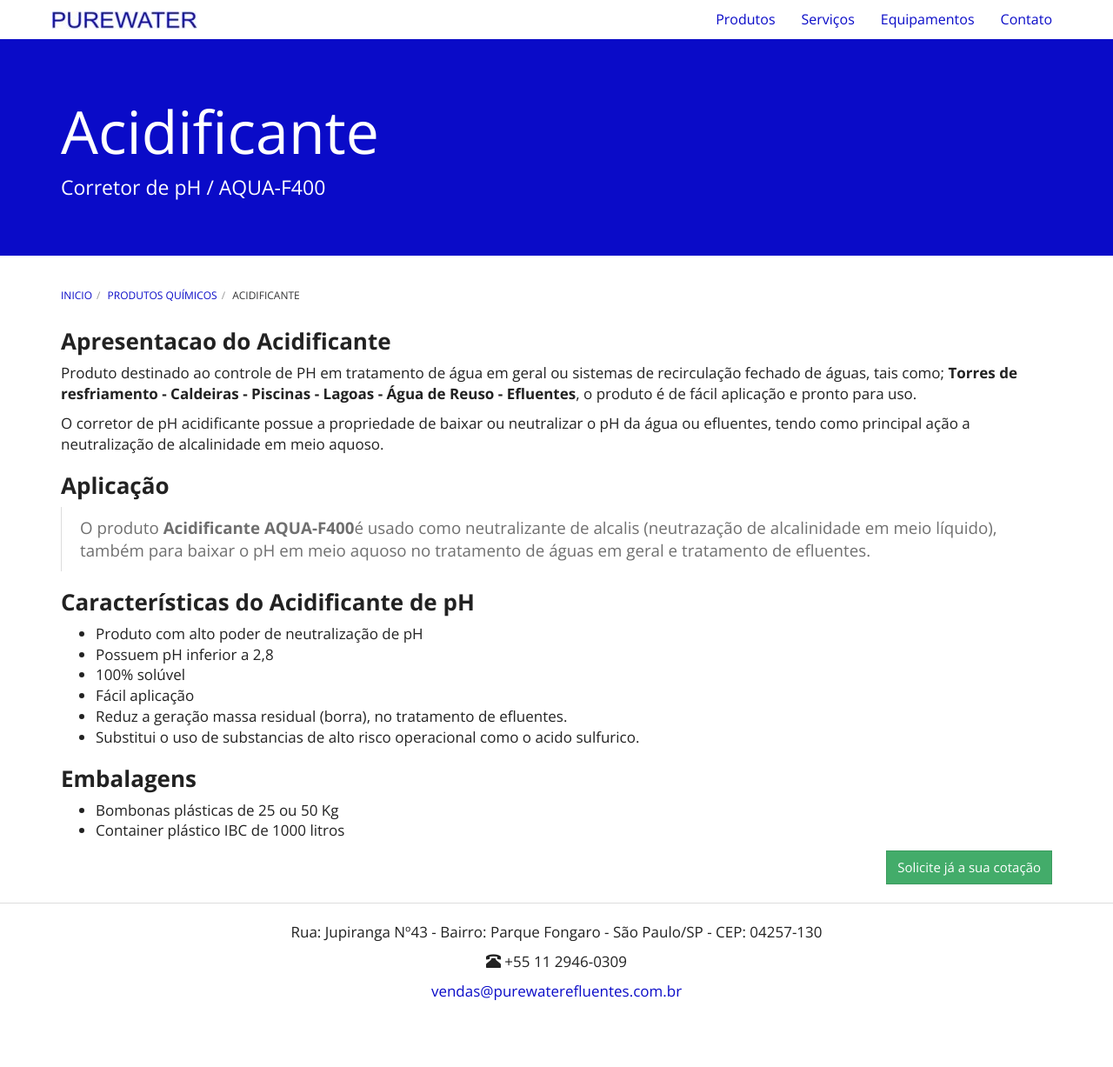
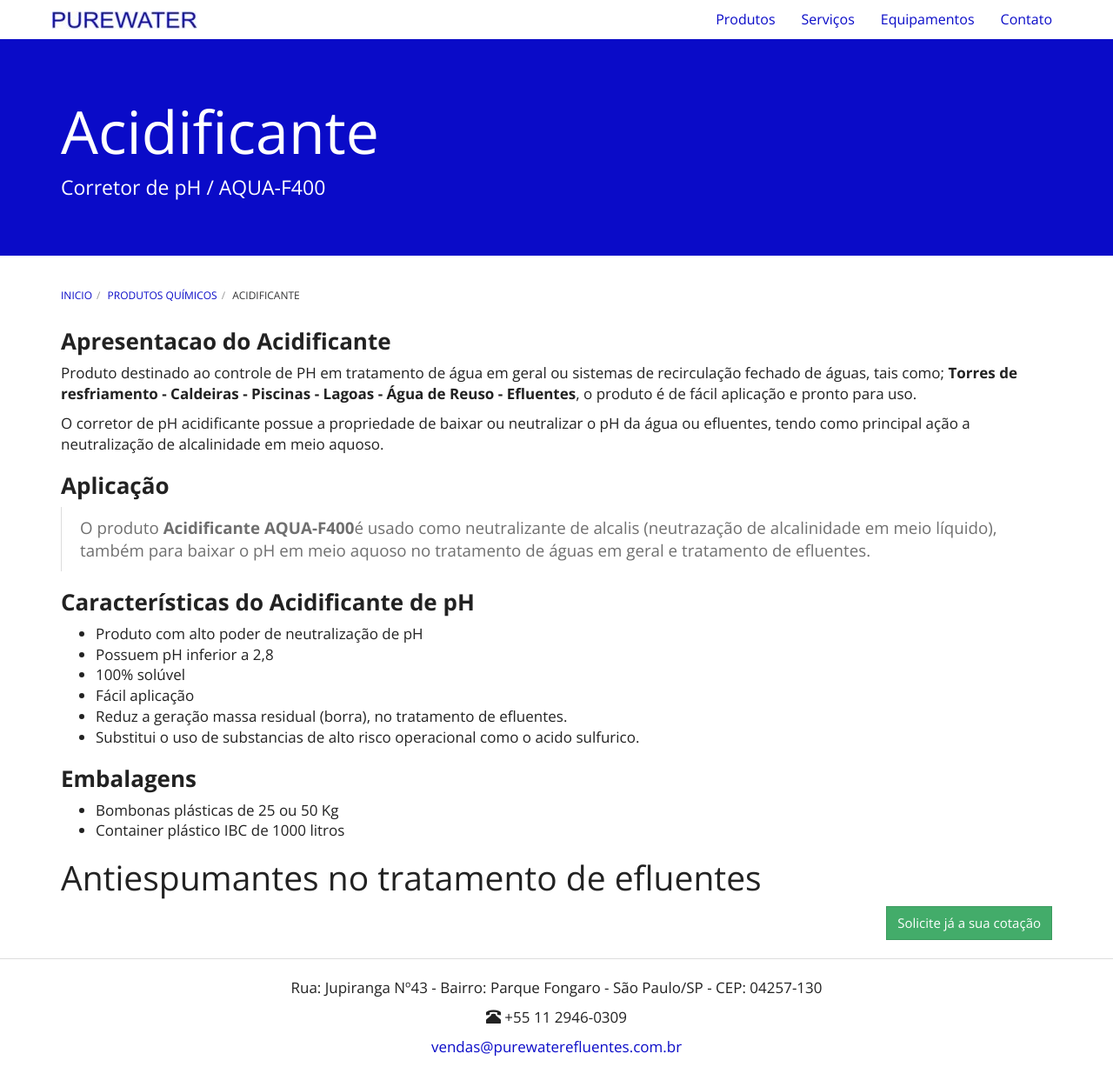
Before and after one commit to purewaterefluentes/purewaterefluentes.github.io, a Jekyll site: the page built from produtos/acidificante.md, in a window 1280 px wide and 1227 px high. Shown: the whole window at 87% size. Built offline with Jekyll 4.4.1, drawn with Linux system fonts in a browser that asks for light colours; nearby versions of some CDN libraries; library files that are not in the unit come from our copies.

Commit message:
Update acidificante.md

```diff
--- a/produtos/acidificante.md
+++ b/produtos/acidificante.md
@@ -29,3 +29,5 @@
 
 - Bombonas plásticas de 25 ou 50 Kg
 - Container plástico IBC de 1000 litros
+
+<h1 class="entry-title" itemprop="headline">Antiespumantes no tratamento de efluentes</h1>
```
